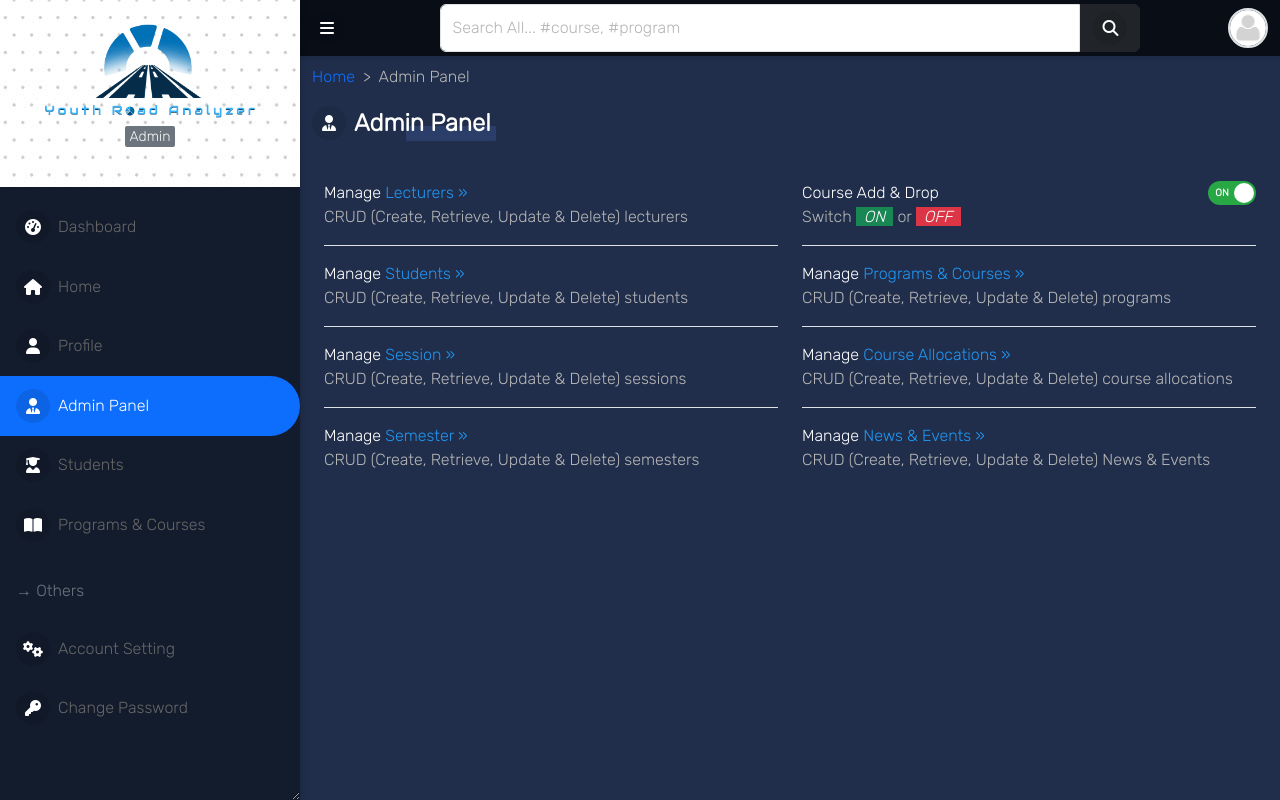
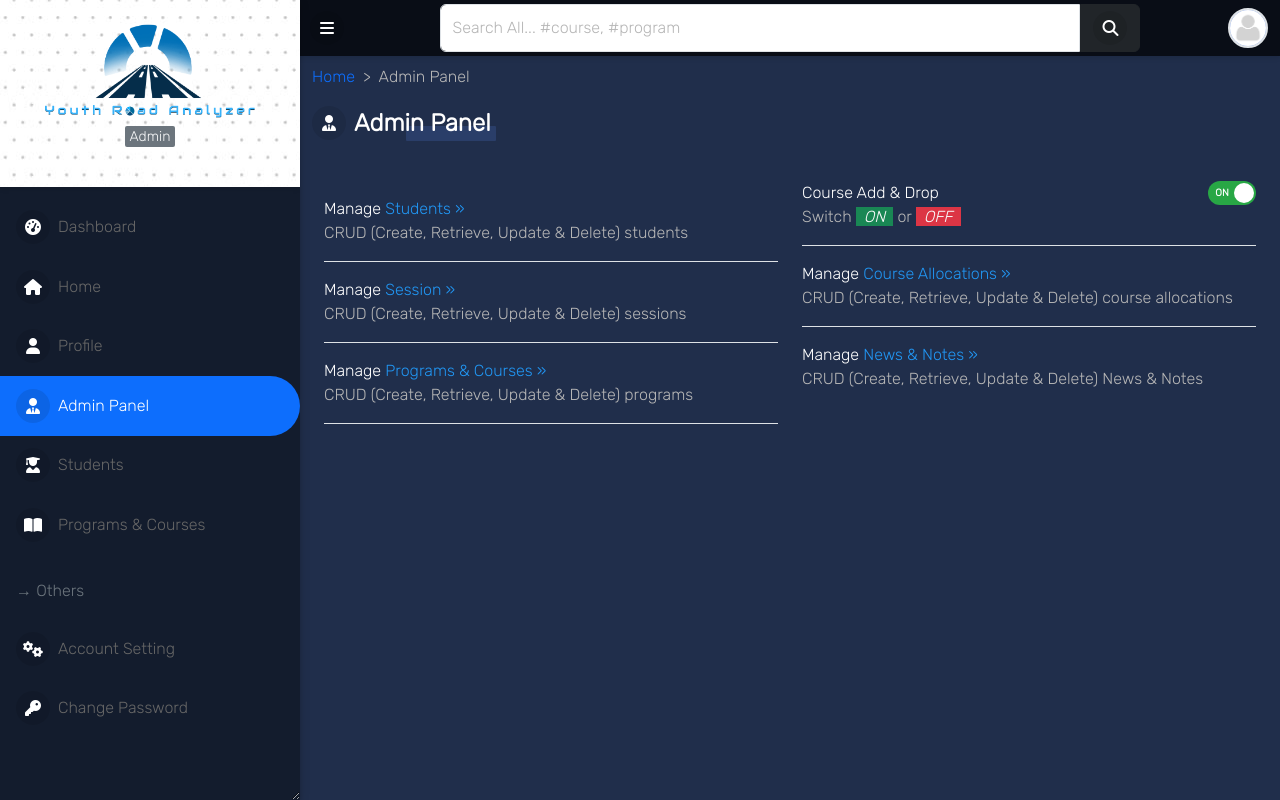
Before and after one commit to Jocraft/YRA, a Django app: page /en/accounts/admin_panel/ in a window 1280 px wide. Run offline with Django 3.2, Linux system fonts and the light colour scheme; a user stored in the database is signed in; parts of the project's set-up code (start-up, migrations or seed data) failed here and were passed over; some libraries are stand-ins or nearby versions.

Commit message:
edited the Home panel, changed 'News and events' to 'news and Notes', and edited the admin panel to reomve unnecessary things

```diff
--- a/core/models.py
+++ b/core/models.py
@@ -4,11 +4,11 @@ from django.utils.translation import gettext_lazy as _
 
 
 NEWS = _("News")
-EVENTS = _("Event")
+EVENTS = _("Notes")
 
 POST = (
     (NEWS, _("News")),
-    (EVENTS, _("Event")),
+    (EVENTS, _("Notes")),
 )
 
 FIRST = _("First")
--- a/templates/setting/admin_panel.html
+++ b/templates/setting/admin_panel.html
@@ -22,10 +22,7 @@
 <div class="container-fluid">
     <div class="row">
         <div class="col-md-6">
-            <div class="border-bottom">
-                {% trans 'Manage' %}<a class="link" href="{% url 'lecturer_list' %}"> {% trans 'Lecturers' %} &raquo;</a>
-                <p class="text-muted">CRUD (Create, Retrieve, Update &amp; Delete) lecturers</p>
-            </div>
+
 
             <div class="border-bottom mt-3">
                 {% trans 'Manage' %}<a class="link" href="{% url 'student_list' %}"> {% trans 'Students' %} &raquo;</a>
@@ -37,10 +34,11 @@
             <p class="text-muted">CRUD (Create, Retrieve, Update &amp; Delete) {% trans 'sessions' %}</p>
             </div>
 
-            <div class="mt-3">
-                {% trans 'Manage' %}<a class="link" href="{% url 'semester_list' %}"> {% trans 'Semester' %} &raquo;</a>
-            <p class="text-muted">CRUD (Create, Retrieve, Update &amp; Delete) {% trans 'semesters' %}</p>
+            <div class="border-bottom mt-3">
+                {% trans 'Manage' %}<a class="link" href="{% url 'programs' %}"> {% trans 'Programs' %} &amp; {% trans 'Courses' %} &raquo;</a>
+            <p class="text-muted">CRUD (Create, Retrieve, Update &amp; Delete) {% trans 'programs' %}</p>
             </div>
+
         </div>
         <div class="col-md-6">
             <div class="border-bottom">
@@ -56,18 +54,13 @@
             </div>
 
             <div class="border-bottom mt-3">
-                {% trans 'Manage' %}<a class="link" href="{% url 'programs' %}"> {% trans 'Programs' %} &amp; {% trans 'Courses' %} &raquo;</a>
-            <p class="text-muted">CRUD (Create, Retrieve, Update &amp; Delete) {% trans 'programs' %}</p>
-            </div>
-
-            <div class="border-bottom mt-3">
                 {% trans 'Manage' %}<a class="link" href="{% url 'course_allocation_view' %}"> {% trans 'Course Allocations' %} &raquo;</a>
             <p class="text-muted">CRUD (Create, Retrieve, Update &amp; Delete) {% trans 'course allocations' %}</p>
             </div>
 
             <div class="mt-3">
-                {% trans 'Manage' %}<a class="link" href="{% url 'home' %}"> {% trans 'News' %} &amp; {% trans 'Events' %} &raquo;</a>
-            <p class="text-muted">CRUD (Create, Retrieve, Update &amp; Delete) {% trans 'News' %} &amp; {% trans 'Events' %}</p>
+                {% trans 'Manage' %}<a class="link" href="{% url 'home' %}"> {% trans 'News' %} &amp; {% trans 'Notes' %} &raquo;</a>
+            <p class="text-muted">CRUD (Create, Retrieve, Update &amp; Delete) {% trans 'News' %} &amp; {% trans 'Notes' %}</p>
             </div>
         </div>
     </div>
```
Also changed, not shown: templates/core/dashboard.html (+4 -40 lines), templates/core/index.html (+4 -4 lines), core/migrations/0004_alter_newsandevents_posted_as.py (added), core/migrations/0005_alter_newsandevents_posted_as.py (added), db.sqlite3.
